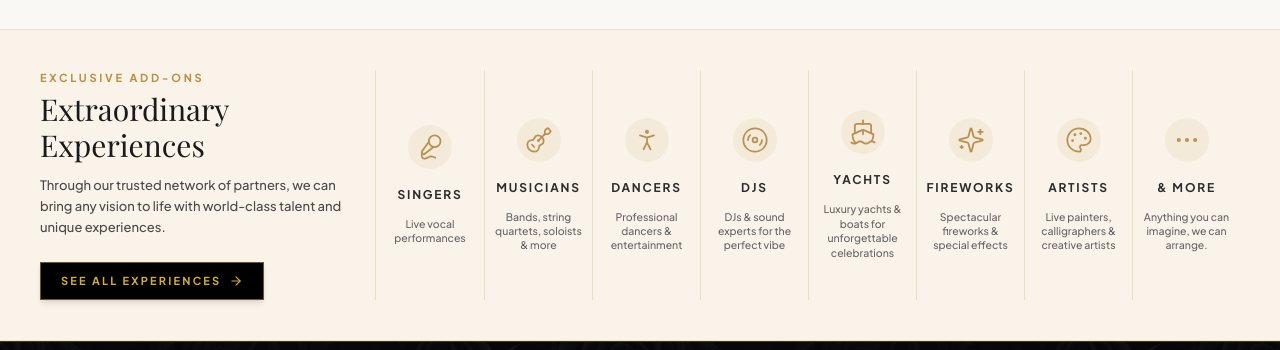
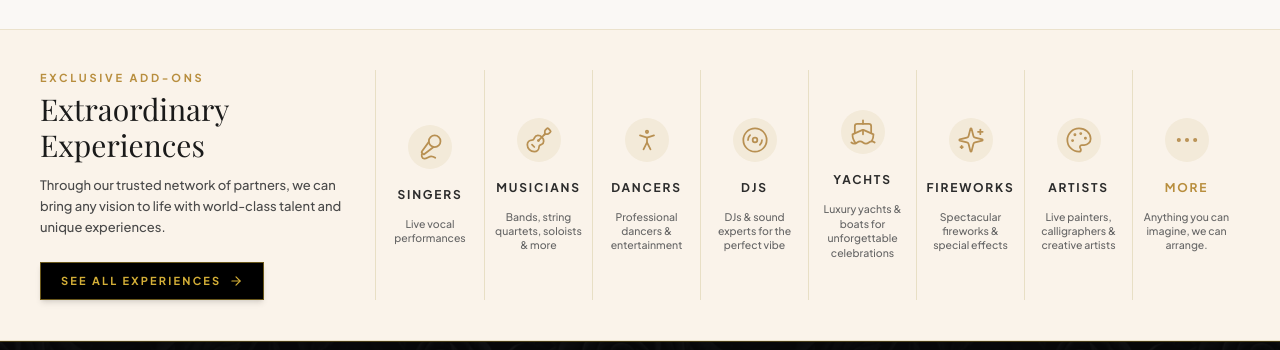
Before and after one commit to itfalcon176/blancosevents.com, a Next.js app: page /services in a window 1280 px wide. Shown: the part 800-1150 px from the top of the page. Built offline with nearby package versions, Linux system fonts and the light colour scheme; a web font is replaced by a local one.

Commit message:
feat: add WhyChooseUsSection component with service emblems and details

```diff
--- a/src/components/ServicesPageContent.tsx
+++ b/src/components/ServicesPageContent.tsx
@@ -147,7 +147,7 @@ export const ServicesPageContent: React.FC<ServicesPageContentProps> = ({ onOpen
     { name: 'YACHTS', desc: 'Luxury yachts & boats for unforgettable celebrations', icon: Ship },
     { name: 'FIREWORKS', desc: 'Spectacular fireworks & special effects', icon: Sparkles },
     { name: 'ARTISTS', desc: 'Live painters, calligraphers & creative artists', icon: Palette },
-    { name: '& MORE', desc: 'Anything you can imagine, we can arrange.', icon: Ellipsis },
+    { name: 'MORE', desc: 'Anything you can imagine, we can arrange.', icon: Ellipsis },
   ];
 
   return (
@@ -214,7 +214,7 @@ export const ServicesPageContent: React.FC<ServicesPageContentProps> = ({ onOpen
                 </div>
 
                 {/* Floating Circular Badge Icon - outside image container for proper z-index */}
-                <div className="absolute top-[212px] left-1/2 transform -translate-x-1/2 w-14 h-14 rounded-full bg-[#08080A] border-[1.5px] border-[#C8A46A] flex items-center justify-center shadow-[0_4px_20px_rgba(0,0,0,0.8)] group-hover:scale-110 transition-transform duration-300 z-50">
+                <div className="absolute top-[212px] left-1/2 transform -translate-x-1/2 w-14 h-14 rounded-full bg-[#08080A] border-[1.5px] border-[#C8A46A] flex items-center justify-center shadow-[0_4px_20px_rgba(0,0,0,0.8)] group-hover:scale-110 transition-transform duration-300 z-10">
                   <IconComponent className="w-7 h-7" />
                 </div>
 
@@ -273,8 +273,11 @@ export const ServicesPageContent: React.FC<ServicesPageContentProps> = ({ onOpen
           <div className="lg:w-[72%] grid grid-cols-2 sm:grid-cols-4 lg:grid-cols-8 gap-0 divide-y sm:divide-y-0 sm:divide-x divide-[#E8DFC5] items-stretch text-center">
             {addOns.map((item, idx) => {
               const AddOnIcon = item.icon;
-              return (
-                <div key={idx} className="flex flex-col items-center justify-center px-2 py-4 space-y-2 text-center h-full">
+              const isMore = item.name === 'MORE';
+              const wrapperClass = `flex flex-col items-center justify-center px-2 py-4 space-y-2 text-center h-full transition-all duration-300 ${isMore ? 'hover:scale-105 cursor-pointer hover:bg-[#F3EAD9]/35' : ''}`;
+
+              const content = (
+                <>
                   {/* Icon Badge */}
                   <div className="w-11 h-11 rounded-full bg-[#F3EAD9] flex items-center justify-center text-[#B89052] mb-1 flex-shrink-0">
                     <AddOnIcon className="w-[28px] h-[28px]" strokeWidth={1.5} />
@@ -282,7 +285,7 @@ export const ServicesPageContent: React.FC<ServicesPageContentProps> = ({ onOpen
 
                   {/* Perfectly Level Aligned Title */}
                   <div className="h-7 flex items-center justify-center w-full">
-                    <h3 className="text-[11px] sm:text-xs font-bold tracking-[0.15em] text-[#2C2C2C] uppercase text-center leading-tight">
+                    <h3 className={`text-[11px] sm:text-xs font-bold tracking-[0.15em] uppercase text-center leading-tight ${isMore ? 'text-[#B88E3E]' : 'text-[#2C2C2C]'}`}>
                       {item.name}
                     </h3>
                   </div>
@@ -291,6 +294,24 @@ export const ServicesPageContent: React.FC<ServicesPageContentProps> = ({ onOpen
                   <p className="text-[10.5px] text-[#666666] leading-snug font-medium max-w-[130px] text-center">
                     {item.desc}
                   </p>
+                </>
+              );
+
+              if (isMore) {
+                return (
+                  <Link
+                    href="/portfolio"
+                    key={idx}
+                    className={wrapperClass}
+                  >
+                    {content}
+                  </Link>
+                );
+              }
+
+              return (
+                <div key={idx} className={wrapperClass}>
+                  {content}
                 </div>
               );
             })}
--- a/src/components/WhyChooseUsSection.tsx
+++ b/src/components/WhyChooseUsSection.tsx
@@ -13,6 +13,7 @@ import {
   Ellipsis,
 } from 'lucide-react';
 import { motion } from 'framer-motion';
+import Link from 'next/link';
 
 export const WhyChooseUsSection: React.FC = () => {
   const emblems = [
@@ -98,11 +99,11 @@ export const WhyChooseUsSection: React.FC = () => {
           >
             {/* 8 Emblem Icons Row */}
             <div className="grid grid-cols-2 sm:grid-cols-4 lg:grid-cols-8 gap-4 text-center items-center">
-              {emblems.map((emblem) => (
-                <div
-                  key={emblem.id}
-                  className="flex flex-col items-center justify-center p-3 group hover:scale-110 transition-all duration-300 cursor-pointer"
-                >
+              {emblems.map((emblem) => {
+                const isMore = emblem.id === 'more';
+                const wrapperClass = "flex flex-col items-center justify-center p-3 group hover:scale-110 transition-all duration-300 cursor-pointer";
+                const content = (
+                  <>
                     <div className="mb-2.5 h-12 w-12 rounded-full bg-[#F3EAD9]/60 border border-[#C5A059]/30 flex items-center justify-center group-hover:bg-[#C5A059] group-hover:text-black group-hover:border-[#C5A059] transition-all duration-300 shadow-sm">
                       {React.cloneElement(emblem.icon, {
                         className: 'w-6 h-6 text-[#C5A059] group-hover:text-black transition-colors',
@@ -111,8 +112,30 @@ export const WhyChooseUsSection: React.FC = () => {
                     <span className="text-[9.5px] font-semibold tracking-[0.2em] uppercase text-neutral-700 group-hover:text-[#C5A059] transition-colors">
                       {emblem.name}
                     </span>
+                  </>
+                );
+
+                if (isMore) {
+                  return (
+                    <Link
+                      href="/portfolio"
+                      key={emblem.id}
+                      className={wrapperClass}
+                    >
+                      {content}
+                    </Link>
+                  );
+                }
+
+                return (
+                  <div
+                    key={emblem.id}
+                    className={wrapperClass}
+                  >
+                    {content}
                   </div>
-              ))}
+                );
+              })}
             </div>
 
             {/* Bottom Full-Width Light Gold Border Quote Box */}
```
Lines whose indentation alone changed are shown as unchanged.
